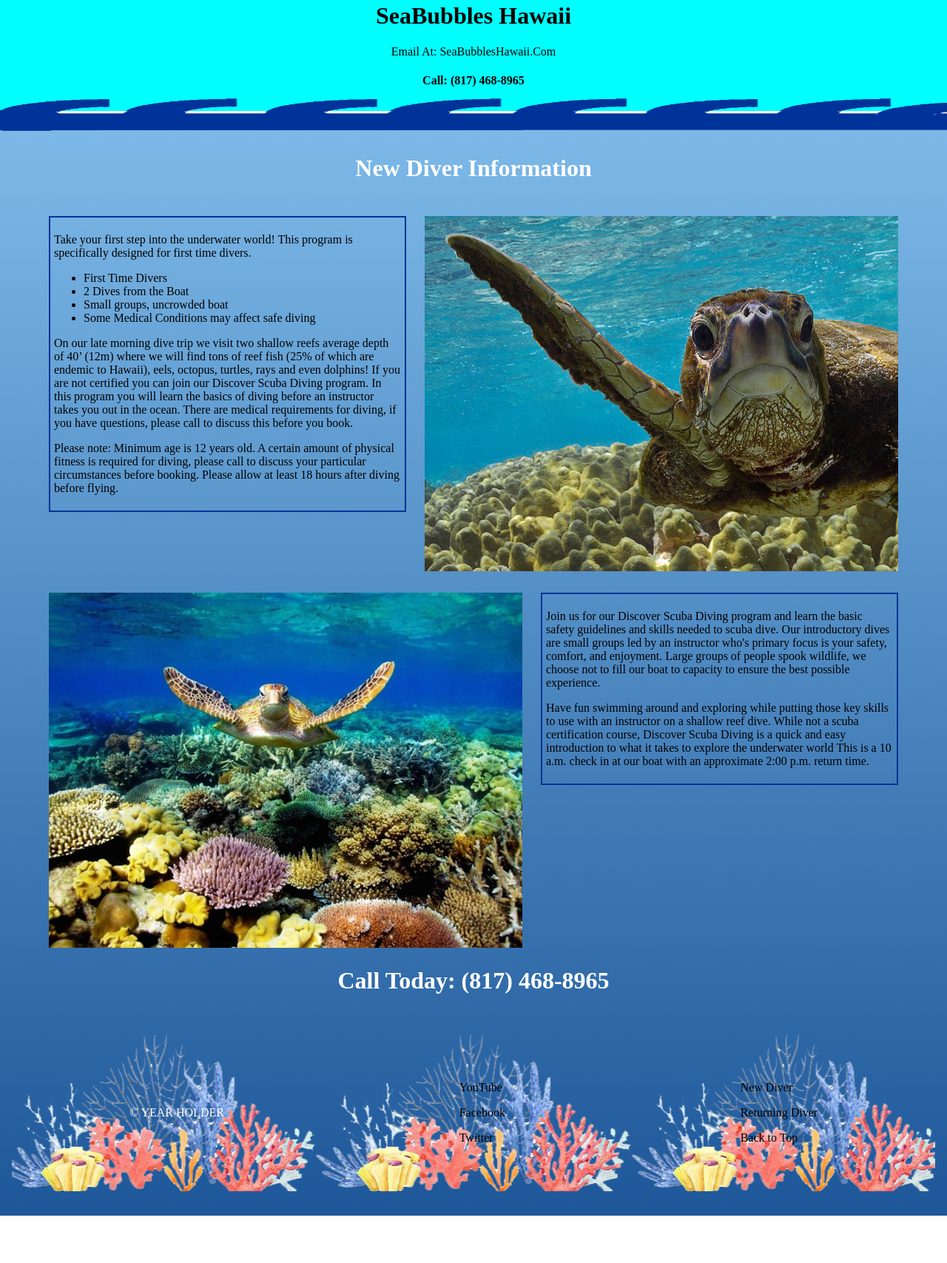
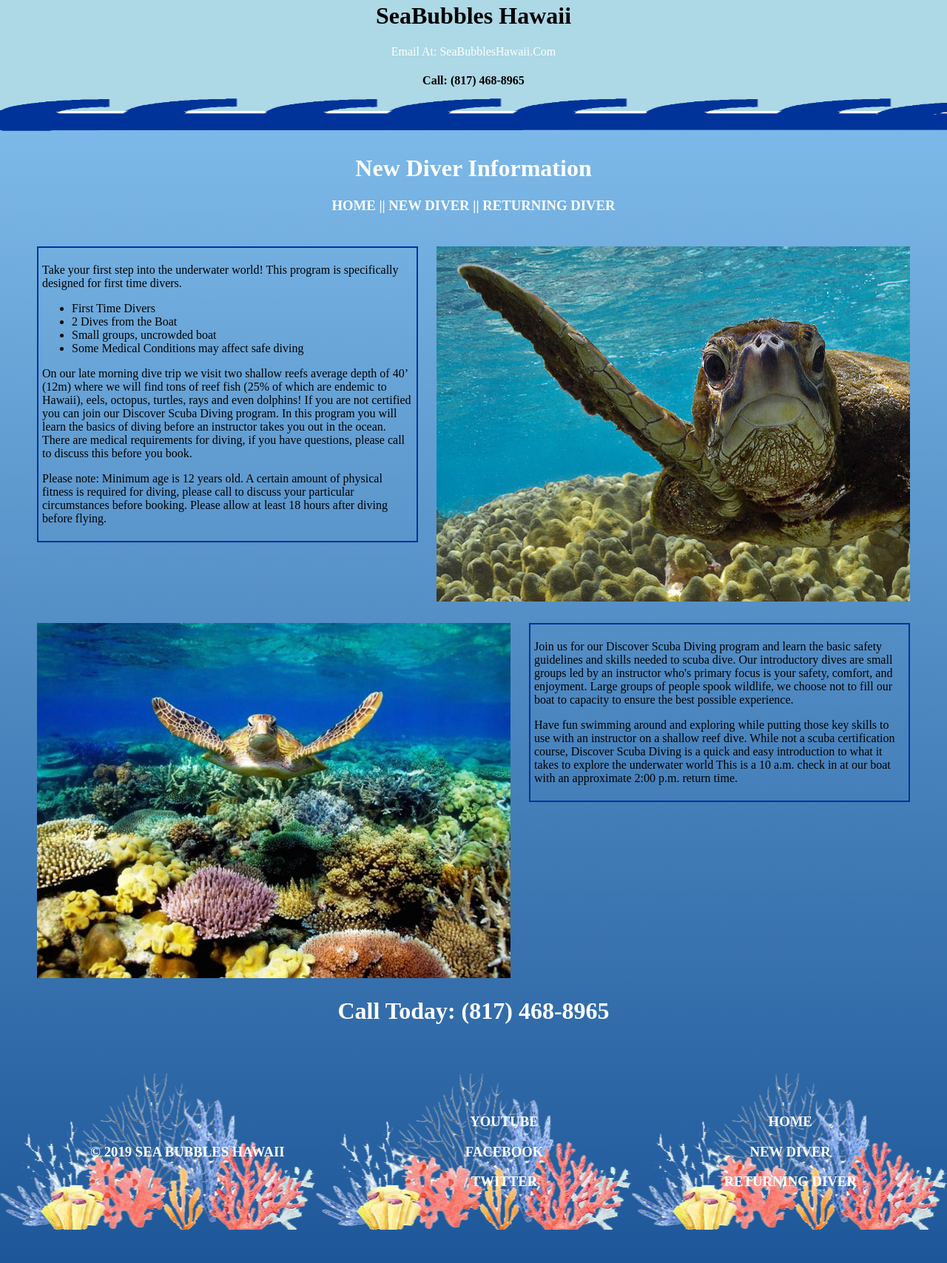
Before and after one commit to ClassicHat/SeaBubblesHawaii, a plain HTML site: page newdiver.html in a window 1280 px wide. Shown: the part 142-1849 px from the top of the page at 74% size. Before the commit the page ends 1785 px from the top, so only its background shows below. Drawn offline with Linux system fonts and the light colour scheme.

Commit message:
made some changes to the css page and had to renake the wave picture so it would validate

```diff
--- a/newdiver.html
+++ b/newdiver.html
@@ -11,17 +11,18 @@
     <body>
         <header>
             <img src="sbhLogo.png" alt="Sea Bubbles Hawaii Logo" class="logo">
-            <figcaption>
+            <div class="headerText">
                 <h1>SeaBubbles Hawaii</h1>
                 <a href="mailto:Placeholder@Placeholder">Email At: SeaBubblesHawaii.Com</a>
                 <h4>Call: (817) 468-8965</h4>
-            </figcaption>
-            <img src=" Waves MKI.png" alt="Waves" class="waves">
+            </div>
+            <img src="wavesmk1.png" alt="Waves" class="waves">
         </header>
 
         <div class="mainBody">
+
             <h1>New Diver Information</h1>
-
+            <nav><h3><a href="index.html">HOME</a> || <a href="newdiver.html">NEW DIVER</a> || <a href="returningdiver.html">RETURNING DIVER</a></h3></nav>
             <div class="columnLayout">
                 <div class="leftColumn">
                     <div class="textPortion">
@@ -63,19 +64,19 @@
 
             <div class="footer">
                 <section class = "footSection">
-                    <p>&copy YEAR HOLDER</p>
+                    <h3>&copy; 2019 SEA BUBBLES HAWAII</h3>
                 </section>
 
                 <section class = "footSection">
-                    <p><a href="Youtube.com">YouTube</a></p>
-                    <p><a href="Facebook.com">Facebook</a></p>
-                    <p><a href="twitter.com">Twitter</a></p>
+                    <h3><a href="Youtube.com">YOUTUBE</a></h3>
+                    <h3><a href="Facebook.com">FACEBOOK</a></h3>
+                    <h3><a href="twitter.com">TWITTER</a></h3>
                 </section>
 
                 <section class = "footSection">
-                    <p><a href="Youtube.com">New Diver</a></p>
-                    <p><a href="Facebook.com">Returning Diver</a></p>
-                    <p><a href="twitter.com">Back to Top</a></p>
+                    <h3><a href="index.html">HOME</a></h3>
+                    <h3><a href="newdiver.html">NEW DIVER</a></h3>
+                    <h3><a href="returningdiver.html">RETURNING DIVER</a></h3>
                 </section>
             </div>
         </div>
--- a/style.css
+++ b/style.css
@@ -1,14 +1,9 @@
 header{
-  background-color: aqua;
+  background-color: lightblue;
 
   margin: 0;
 
   position: relative;
-}
-
-a:link, a:visited, a:hover, a:active{
-  color: black;
-  text-decoration: none;
 }
 
 figcaption{
@@ -17,16 +12,15 @@
   top: -2em;
 }
 
+/* same as figcaption becausue it cant be in the header tags */
+.headerText{
+  text-align: center;
+  position: relative;
+  top: -2em;
+}
+
 body{
   margin: 0;
-}
-
-.test{
-  background: rgb(125,185,232);
-  background: -moz-linear-gradient(top, rgb(125,185,232) 0%, rgb(30,87,153) 100%);
-  background: -webkit-linear-gradient(top, rgb(125,185,232) 0%,rgb(30,87,153) 100%);
-  background: linear-gradient(to bottom, rgb(125,185,232) 0%,rgb(30,87,153) 100%);
-  filter: progid:DXImageTransform.Microsoft.gradient( startColorstr='#7db9e8', endColorstr='#1e5799',GradientType=0 );
 }
 
 .logo{
@@ -56,7 +50,7 @@
 .mainBody{
   /*background-color: #003399;*/
   color: white;
-  padding: 1em;
+  padding-top: 1em;
   padding-bottom: 0px;
   background: rgb(125,185,232);
   background: -moz-linear-gradient(top, rgb(125,185,232) 0%, rgb(30,87,153) 100%);
@@ -86,7 +80,7 @@
 
 }
 
-h1, h2{
+h1, h2, h3{
   text-align: center;
 }
 
@@ -163,7 +157,6 @@
 .leftColumn{
   color: black;
   padding-right: 25px;
-  size: 1.5em;
   flex: 1;
 }
 
@@ -190,3 +183,27 @@
 .footerpic{
   text-align: center;
 }
+
+a:link {
+  color: white;
+  background-color: transparent;
+  text-decoration: none;
+}
+
+a:visited {
+  color: white;
+  background-color: transparent;
+  text-decoration: none;
+}
+
+a:hover {
+  color: red;
+  background-color: transparent;
+  text-decoration: underline;
+}
+
+a:active {
+  color: yellow;
+  background-color: transparent;
+  text-decoration: underline;
+}
```
Also changed, not shown: wavesmk1.png (added).
